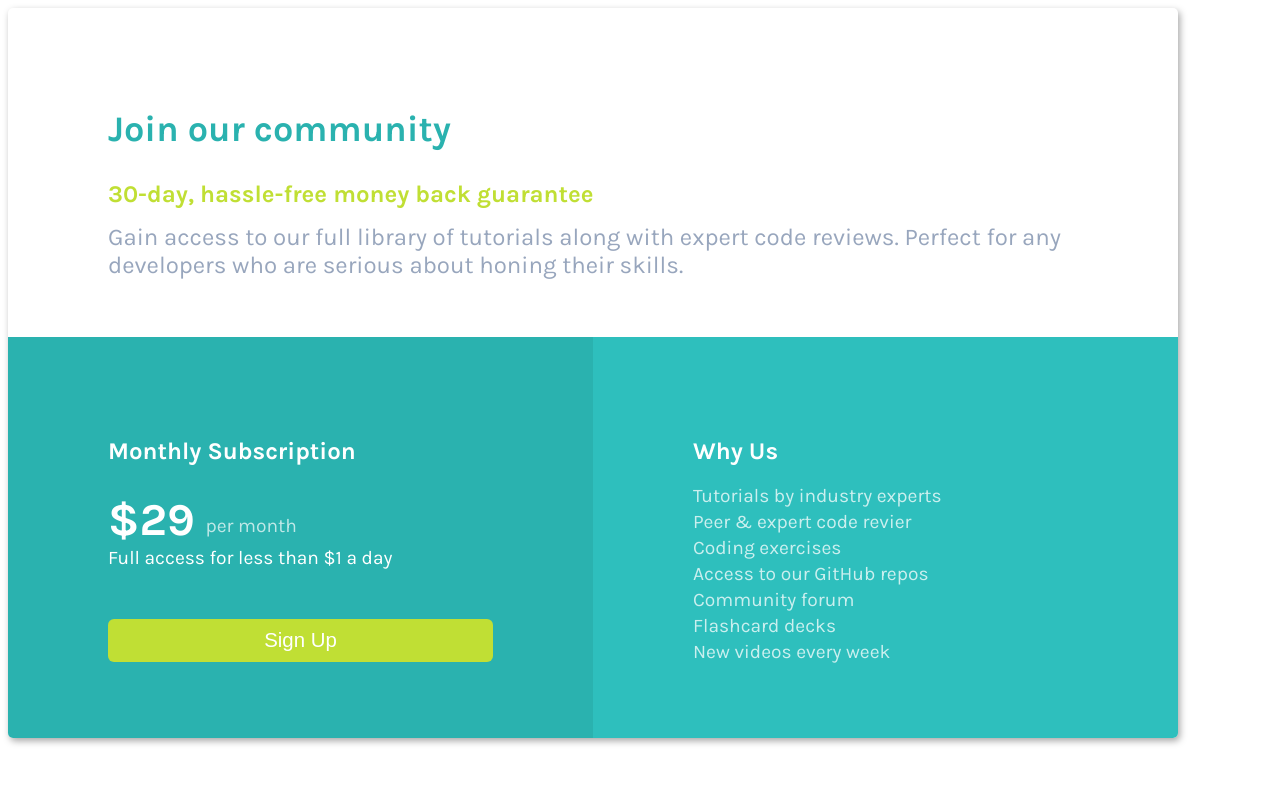
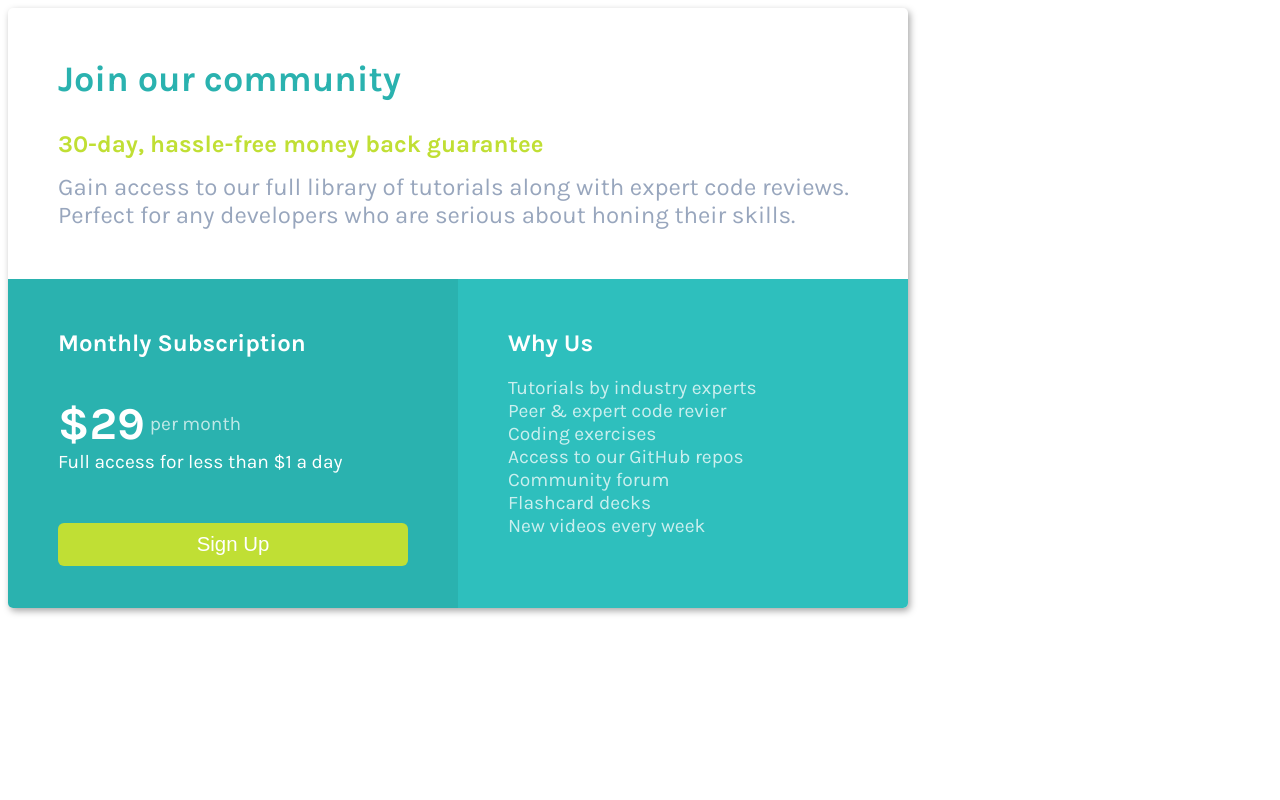
Before and after one commit to rid181198/FrontendMentor-price-card, a plain HTML site: page index.html in a window 1280 px wide. Drawn offline with Linux system fonts and the light colour scheme.

Commit message:
Add files via upload
Added the flex model

```diff
--- a/styles.css
+++ b/styles.css
@@ -13,8 +13,6 @@ h4, p, h2{
 }
 
 #card {
-    width:1170px;
-    height:730px;
     box-shadow:2px 3px 7px 0px rgba(0,0,0,0.35);
     border-radius:5px;
     overflow:hidden;
@@ -22,32 +20,30 @@ h4, p, h2{
 
 #top-section {
     width:100%;
-    height:45%;
-    padding:100px;
+    height:auto;
+    padding:50px;
 }
 
 #bottom-section{
+    display:flex;
+    flex-direction:column;
     width:100%;
-    height:55%;
+    height:100%;
     color:white;
 }
 
 #bottom-left-section{
-    display:inline-block;
-    width:50%;
-    height:100%;
-    vertical-align:top;
+    height:auto;
     background-color:#2ab2af;
-    padding:100px;
+    padding:50px;
+    flex-basis:50%;
 }
 
 #bottom-right-section{
-    display:inline-block;
-    width:50%;
-    height:100%;
-    vertical-align:top;
+    height:auto;
     background-color:#2EBFBD;
-    padding:100px;
+    padding:50px;
+    flex-basis:50%;
 }
 
 #top-section h2{
@@ -86,15 +82,14 @@ button:hover{
 }
 
 #bottom-left-section h4{
-    margin-bottom:28px;
+    margin-bottom:40px;
+}
+#price-container{
+    display:flex;
+    align-items:center;
 }
 
-#price-frequency, #price{
-    display:inline-block;
-}
 #price-frequency{
-    position:relative;
-    top:-3px;
     font-size:0.8rem;
     opacity:0.7;
     margin-left:5px;
@@ -113,6 +108,15 @@ ul{
     font-size:0.8rem;
 }
 
-ul > li {
-    margin-bottom:3px;
+
+
+@media (min-width:576px){
+    #card{
+        width:900px;
+        height:600;
+    }
+    #bottom-section{
+        flex-direction:row;
+    }
+
 }
```
Also changed, not shown: index.html (+2 -1 lines), script.js (line endings or trailing spaces).
